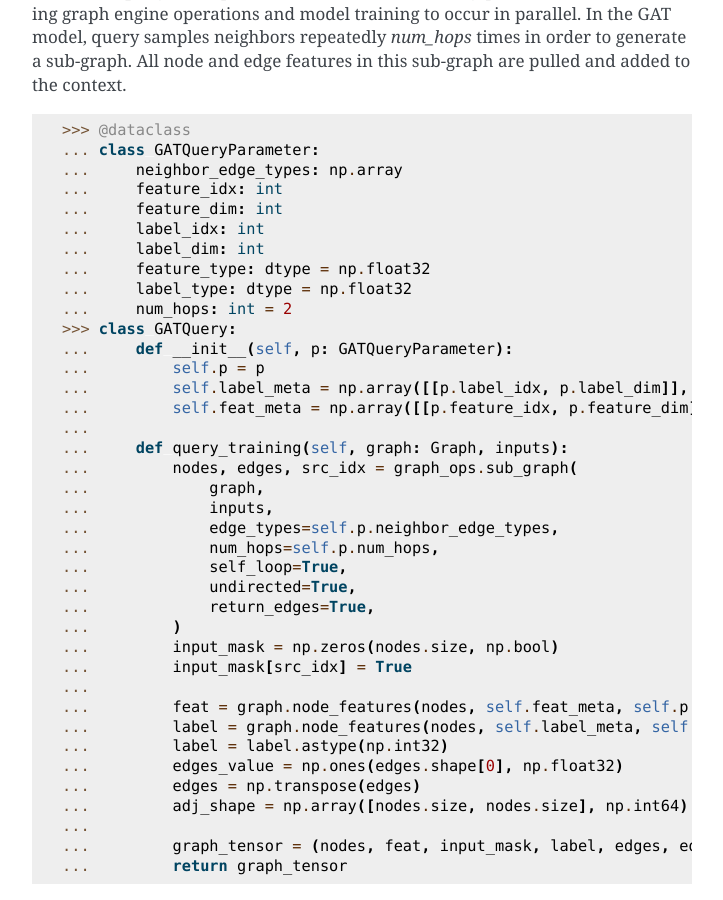
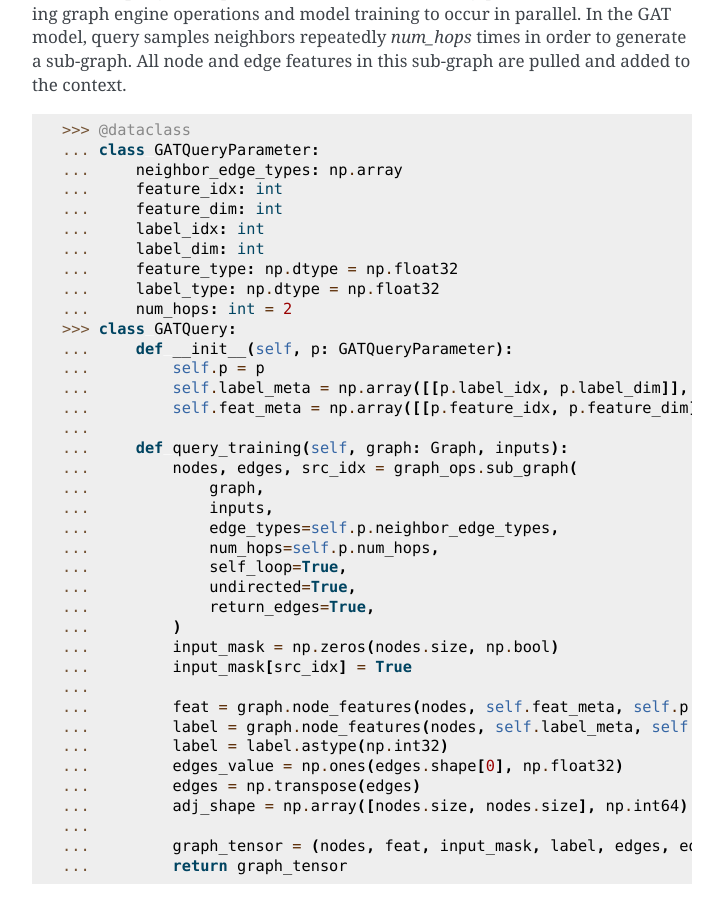
Before and after one commit to microsoft/DeepGNN, a Sphinx documentation site: the page built from docs/torch/node_class.rst, in a window 1280 px wide and 900 px high, scrolled down 1702 px. Shown: the whole window, without its empty margins (388-1111 px from the left). Built offline with Sphinx 7.4.7, drawn with Linux system fonts in a browser that asks for light colours.

Commit message:
Doc fix.

```diff
--- a/docs/tf/node_class.rst
+++ b/docs/tf/node_class.rst
@@ -41,8 +41,8 @@ Node Classification with GAT
     ...    feature_dim: int
     ...    label_idx: int
     ...    label_dim: int
-    ...    feature_type: dtype = np.float32
-    ...    label_type: dtype = np.float32
+    ...    feature_type: np.dtype = np.float32
+    ...    label_type: np.dtype = np.float32
     ...    num_hops: int = 2
 
 
--- a/docs/torch/link_pred.rst
+++ b/docs/torch/link_pred.rst
@@ -127,8 +127,8 @@ In this example, the query function will generate a set of positive and negative
 	...     feature_dim: int
 	...     label_idx: int
 	...     label_dim: int
-	...     feature_type: dtype = np.float32
-	...     label_type: dtype = np.float32
+	...     feature_type: np.dtype = np.float32
+	...     label_type: np.dtype = np.float32
 
 	>>> class LinkPredictionQuery:
 	...     def __init__(self, p: LinkPredictionQueryParameter):
--- a/docs/torch/node_class.rst
+++ b/docs/torch/node_class.rst
@@ -71,8 +71,8 @@ In the GAT model, query samples neighbors repeatedly `num_hops` times in order t
 	...     feature_dim: int
 	...     label_idx: int
 	...     label_dim: int
-	...     feature_type: dtype = np.float32
-	...     label_type: dtype = np.float32
+	...     feature_type: np.dtype = np.float32
+	...     label_type: np.dtype = np.float32
 	...     num_hops: int = 2
 	>>> class GATQuery:
 	...     def __init__(self, p: GATQueryParameter):
```
